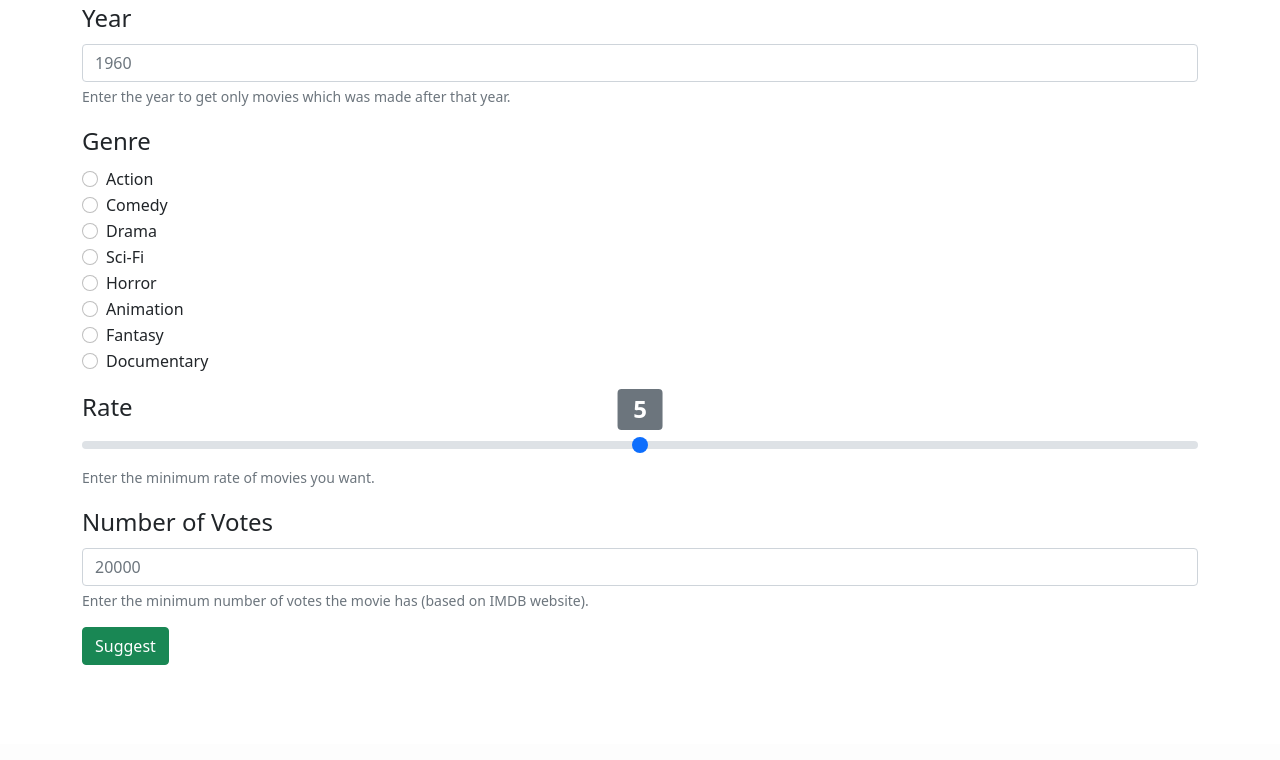
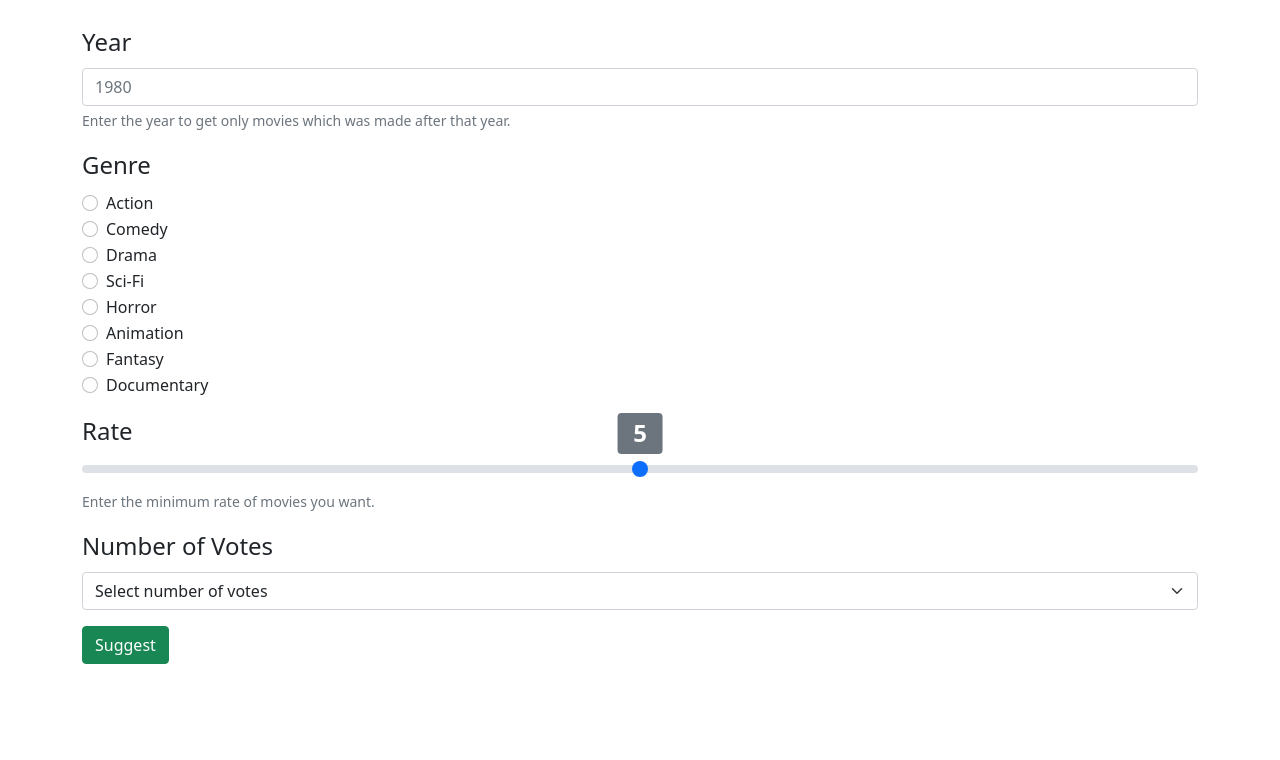
Before and after one commit to hn-h/movie-recommendation, a Django app: page / in a window 1280 px wide. Shown: the part 56-816 px from the top of the page. Before the commit the page ends 721 px from the top, so only its background shows below. Run offline with Django 3.2, Linux system fonts and the light colour scheme.

Commit message:
Frontend - Change Votes to be with select input

```diff
--- a/movieRecommendationProject/movieApp/forms.py
+++ b/movieRecommendationProject/movieApp/forms.py
@@ -2,7 +2,7 @@ from django import forms
 from movieApp.models import Movie
 
 #Choices for gernes
-choices=[('Action','Action'),
+choices_genres=[('Action','Action'),
          ('Comedy','Comedy'),
          ('Drama','Drama'),
          ('Sci-Fi','Sci-Fi'),
@@ -11,9 +11,15 @@ choices=[('Action','Action'),
          ('Fantasy','Fantasy'),
          ('Documentary','Documentary')]
 
+choices_votes = [(20000,'More than 20,000'),
+                 (50000,'More than 50,000'),
+                 (100000,'More than 100,000'),
+                 (200000,'More than 200,000')]
+
 class FilterForm(forms.ModelForm):
     """User preferences input form"""
-    genres=forms.ChoiceField(choices=choices, widget=forms.RadioSelect())
+    genres=forms.ChoiceField(choices=choices_genres, widget=forms.RadioSelect())
+    votes=forms.ChoiceField(choices=choices_votes, widget=forms.Select())
     class Meta:
         model=Movie
         fields=['year','rate','genres','votes']
--- a/movieRecommendationProject/movieApp/templates/movieApp/index.html
+++ b/movieRecommendationProject/movieApp/templates/movieApp/index.html
@@ -1,13 +1,14 @@
 {%extends 'movieApp/base.html'%}
 {%block content%}
 <form method="POST" >
+  <br>
   {{ form.errors }}
   {{ form.non_field_errors }}
   {%csrf_token%}
   <div class="mb-3">
     {{ form.year.errors }}
     <label for="{{form.year.id_for_label}}" class="form-label fs-4">Year</label>
-    <input type="number" class="form-control" name="{{form.year.html_name}}" id="{{form.year.id_for_label}}" placeholder="1960">
+    <input type="number" class="form-control" name="{{form.year.html_name}}" id="{{form.year.id_for_label}}" placeholder="1980">
     <div id="yearHelp" class="form-text">Enter the year to get only movies which was made after that year.</div>
   </div>
 
@@ -62,10 +63,19 @@
   <div class="mb-3">
     {{ form.votes.errors }}
     <label for="{{form.votes.id_for_label}}" class="form-label fs-4">Number of Votes</label>
-    <input type="number" class="form-control" name="{{form.votes.html_name}}" id="{{form.votes.id_for_label}}" placeholder="20000">
-    <div id="votesHelp" class="form-text">Enter the minimum number of votes the movie has (based on IMDB website).</div>
+    <select class="form-select" aria-label="Default select example" name="{{form.votes.html_name}}" id="{{form.votes.id_for_label}}">
+      <option selected>Select number of votes</option>
+      <option value="20000">More that 20,000</option>
+      <option value="50000">More that 50,000</option>
+      <option value="100000">More that 100,000</option>
+      <option value="200000">More that 200,000</option>
+    </select>
   </div>
 
   <input class="btn btn-success" type="submit" value="Suggest">
 </form>
+<br>
+<br>
+<br>
+<br>
 {%endblock%}
--- a/movieRecommendationProject/movieApp/views.py
+++ b/movieRecommendationProject/movieApp/views.py
@@ -59,12 +59,12 @@ def formView(request):
             year=form.cleaned_data['year']
             genre=form.cleaned_data['genres']
             rate=form.cleaned_data['rate']
-            votes=form.cleaned_data['votes']
+            votes=int(form.cleaned_data['votes'])
             suggested_movies=getMovies(genre,year,rate,votes)
             MovieIDs.objects.all().delete()
             Movie.objects.all().delete()
-
-            for id in random.sample(suggested_movies,100):
+            sample_length = 100 if len(suggested_movies)>=100 else len(suggested_movies)
+            for id in random.sample(suggested_movies,sample_length):
                 moviesIDs=MovieIDs()
                 moviesIDs.movId=id
                 moviesIDs.save()
```
